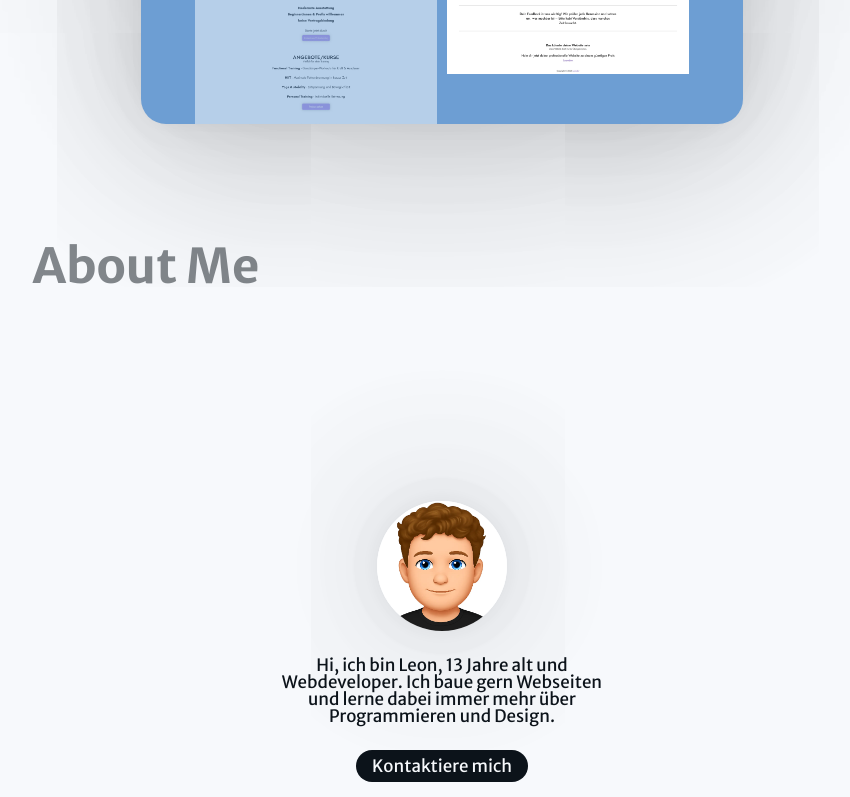
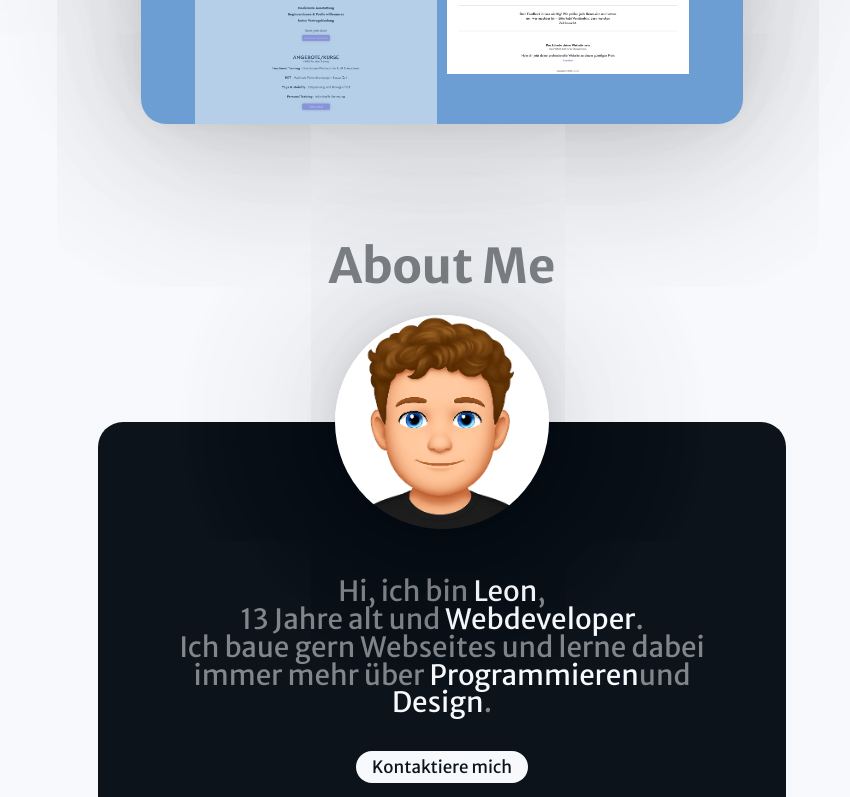
Before and after one commit to LeonDev1/portfolio, a React (Vite) app: page / in a window 1280 px wide. Shown: the part 2000-2797 px from the top of the page, without its empty margins (198-1048 px from the left). Built offline with nearby package versions, Linux system fonts and the light colour scheme.

Commit message:
About Me Redesign

```diff
--- a/src/App.jsx
+++ b/src/App.jsx
@@ -1,6 +1,8 @@
 import { useState, useEffect } from "react";
 import { ReactLenis, useLenis } from "lenis/react";
 import ClickSpark from "./ClickSpark";
+
+import Heading from "./components/Heading/Heading.jsx";
 
 import Hero from "./pages/Hero/Hero.jsx";
 import Navbar from "./components/Navbar/Navbar.jsx";
@@ -15,12 +17,15 @@ function App() {
 
   return (
     <ClickSpark sparkSize={10} sparkRadius={15} sparkCount={8} duration={400}>
-      <div>
+      <div id="root-div">
         <ReactLenis root />
         <Navbar></Navbar>
         <Hero></Hero>
+        <Heading content={"Projekte"}></Heading>
         <Work></Work>
+        <Heading content={"About Me"}></Heading>
         <AboutMe></AboutMe>
+        <Heading content={"Contact"}></Heading>
         <Contact></Contact>
       </div>
     </ClickSpark>
--- a/src/components/Button/Button.jsx
+++ b/src/components/Button/Button.jsx
@@ -1,13 +1,17 @@
 import "./Button.css";
 import { motion } from "framer-motion";
 
-function Button({ content, bgColor, outline, href, submit }) {
+function Button({ content, bgColor, outline, reverse, href, submit }) {
   let style = {};
 
   if (outline) {
     style.backgroundColor = "var(--background)";
     style.border = "1px solid var(--text-color)";
     style.color = "var(--text-color)";
+  } else if (reverse) {
+    style.backgroundColor = "var(--background)";
+    style.color = "var(--text-color)";
+    style.border = "none";
   } else if (bgColor === "black") {
     style.backgroundColor = "var(--text-color)";
     style.color = "var(--background)";
--- a/src/components/Heading/Heading.css
+++ b/src/components/Heading/Heading.css
@@ -1,6 +1,7 @@
 .default-heading {
   color: var(--transparent);
   position: absolute;
-  left: 10vw;
-  right: 2.94rem;
+  left: 0;
+  width: 100%;
+  text-align: center;
 }
--- a/src/index.css
+++ b/src/index.css
@@ -13,12 +13,14 @@
   --text-color: #0c131a;
   --background: #f7f9fc;
   --transparent: hsl(from var(--text-color) h s l / 0.5);
+  --transparent-reverse: hsl(from var(--background) h s l / 0.5);
 }
 
 .darkmode {
   --text-color: #f7f9fc;
   --background: #222222;
   --transparent: hsl(from var(--text-color) h s l / 0.5);
+  --transparent-reverse: hsl(from var(--background) h s l / 0.5);
 }
 
 @font-face {
--- a/src/pages/AboutMe/AboutMe.css
+++ b/src/pages/AboutMe/AboutMe.css
@@ -3,7 +3,6 @@
   flex-direction: column;
   align-items: center;
   justify-content: center;
-
   width: 100%;
   height: auto;
   min-height: 70dvh;
@@ -16,16 +15,35 @@
   align-items: center;
   justify-content: center;
   gap: 1.5rem;
-  width: 30%;
-  height: 100%;
+
+  position: relative;
+  /* width: 65%; */
+  width: 40.52rem;
+  height: 25.88rem;
+  border-radius: 1.47rem;
+  background: var(--text-color);
 }
 
 .about-img {
-  height: 7.64rem;
-  width: 7.64rem;
+  position: absolute;
+  top: calc(-12.58rem / 2);
+  height: 12.58rem;
+  width: 12.58rem;
   border-radius: 100rem;
 }
 
 .about-text {
   text-align: center;
+  color: var(--transparent-reverse);
+  padding: 0 4.17rem;
+  margin-top: 12px;
 }
+
+.about-text span {
+  color: var(--background);
+}
+
+.about-button {
+  position: absolute;
+  bottom: 4.64rem;
+}
--- a/src/pages/AboutMe/AboutMe.jsx
+++ b/src/pages/AboutMe/AboutMe.jsx
@@ -7,8 +7,6 @@ import profileImg from "../../assets/img/profilepicture.webp";
 
 function AboutMe() {
   return (
-    <>
-      <Heading content={"About Me"}></Heading>
     <section id="about-me">
       <div className="about-wrapper">
         <motion.img
@@ -22,18 +20,22 @@ function AboutMe() {
           whileTap={{ scale: 0.98 }}
           transition={{ type: "spring", stiffness: 400, damping: 10 }}
         />
-          <p className="about-text">
-            Hi, ich bin Leon, 13 Jahre alt und Webdeveloper. Ich baue gern
-            Webseiten und lerne dabei immer mehr über Programmieren und Design.
-          </p>
+        <h2 className="about-text">
+          Hi, ich bin <span>Leon</span>,
+          <br /> 13 Jahre alt und <span>Webdeveloper</span>.<br /> Ich baue gern
+          Webseites und lerne dabei immer mehr über <span>Programmieren</span>
+          und <span>Design</span>.
+        </h2>
+        <div className="about-button">
           <Button
             bgColor={"black"}
             content={"Kontaktiere mich"}
             href={"#contact"}
-          ></Button>
+            reverse
+          />
+        </div>
       </div>
     </section>
-    </>
   );
 }
 
--- a/src/pages/Contact/Contact.jsx
+++ b/src/pages/Contact/Contact.jsx
@@ -35,7 +35,6 @@ function Contact() {
 
   return (
     <>
-      <Heading content={"Contact"}></Heading>{" "}
       <section id="contact">
         <form onSubmit={onSubmit} className="inputs">
           <div className="inputs">
--- a/src/pages/Work/Work.jsx
+++ b/src/pages/Work/Work.jsx
@@ -8,8 +8,6 @@ import gardenartImg from "../../assets/img/gardenart.webp";
 
 function Work() {
   return (
-    <>
-      <Heading content={"Projekte"}></Heading>
     <section id="work">
       <Workcard
         bgColor={"#A886E4"}
@@ -27,7 +25,6 @@ function Work() {
         link="https://leondev1.github.io/powerpeak-fitness/"
       />
     </section>
-    </>
   );
 }
 
```
Lines whose indentation alone changed are shown as unchanged.
